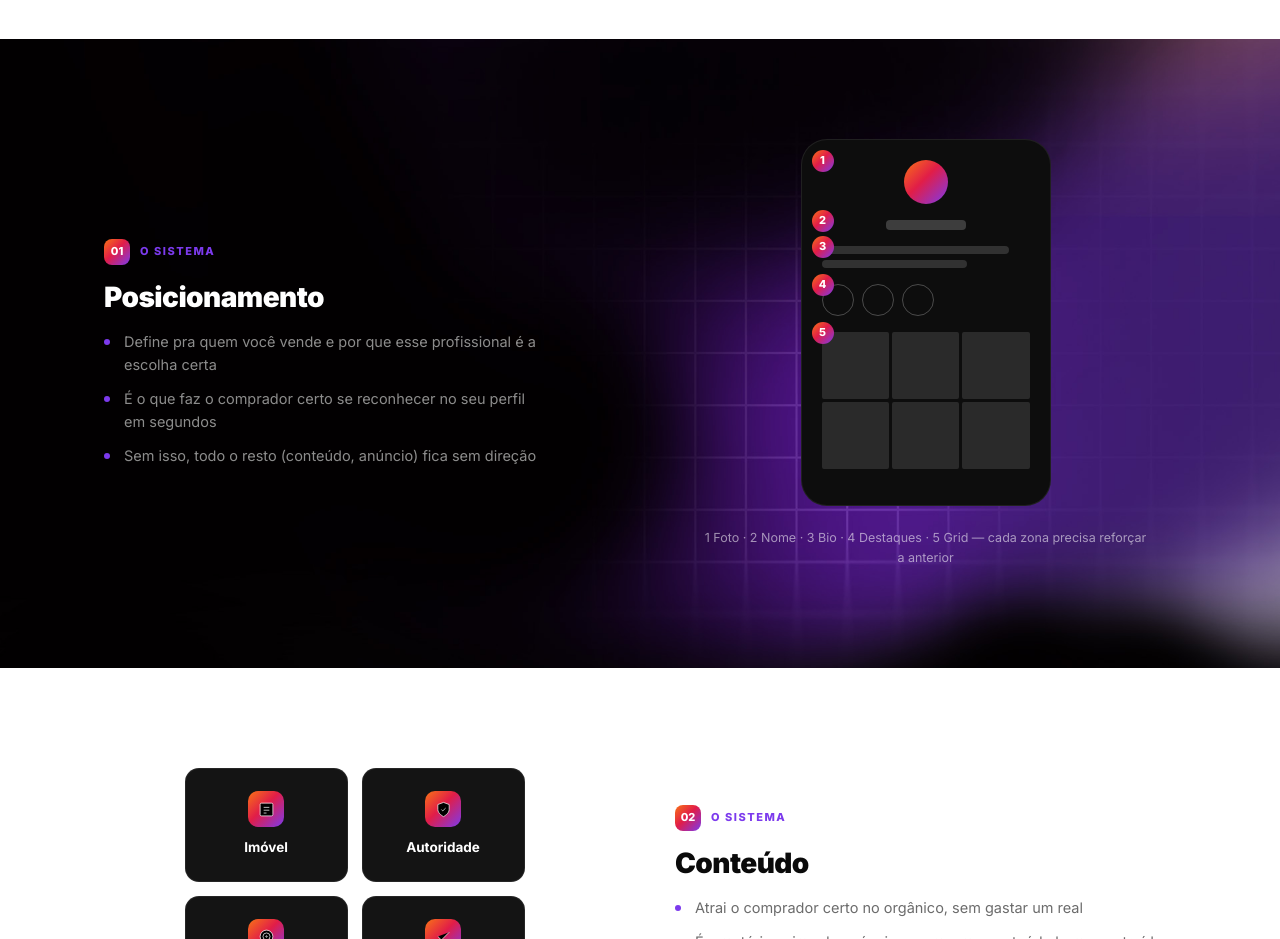
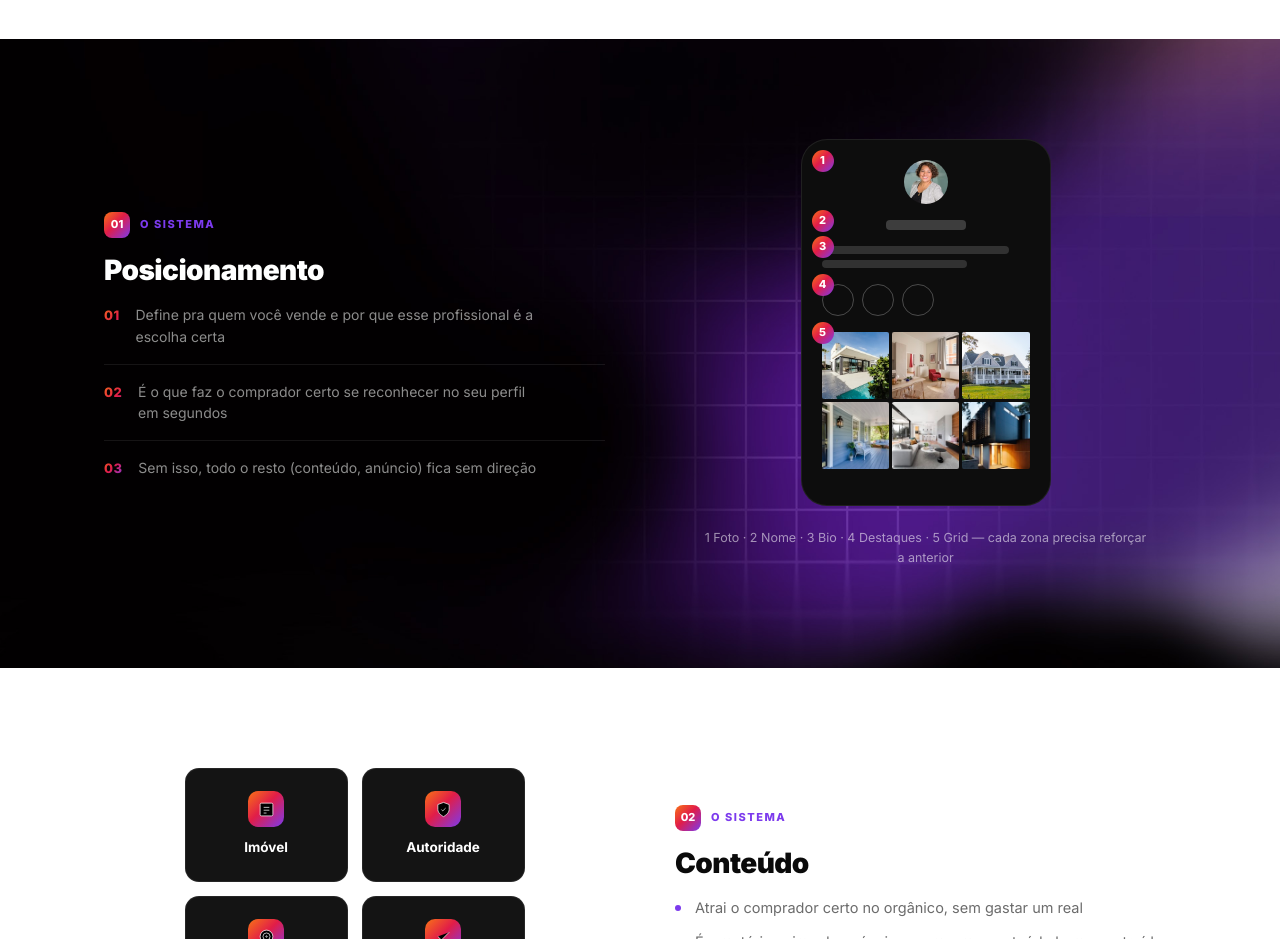
Before and after one commit to arriveindigital-cmd/workshop-imob-in-digital, a plain HTML site: page index.html in a window 1280 px wide. Shown: the part 1580-2519 px from the top of the page. Drawn offline with Linux system fonts and the light colour scheme.

Commit message:
design: secao posicionamento ganha lista numerada com scroll progressivo por item, mockup de perfil com fotos reais

```diff
--- a/index.html
+++ b/index.html
@@ -200,12 +200,19 @@ p,li{text-wrap:pretty;}
 .proof-setup{max-width:640px;margin:34px auto 0;font-size:16px;line-height:1.6;text-align:center;}
 .proof-setup b{font-weight:800;}
 
+/* lista numerada (.01/.02/.03) — substitui bullet de ponto nas seções com scroll progressivo */
+.num-list{display:flex;flex-direction:column;}
+.num-item{display:flex;gap:16px;padding:16px 0;border-top:1px solid var(--border);}
+.num-item:first-child{border-top:none;padding-top:0;}
+.num-item .ni-num{font-size:13px;font-weight:800;letter-spacing:.03em;flex-shrink:0;background:var(--grad);-webkit-background-clip:text;background-clip:text;-webkit-text-fill-color:transparent;padding-top:1px;}
+.num-item p{font-size:14px;line-height:1.55;}
+
 /* mockup de perfil com callouts numerados */
 .ig-mock{width:250px;margin:0 auto;background:#0d0d0d;border:1px solid var(--border);border-radius:26px;padding:20px;}
 .ig-zone{position:relative;margin-bottom:16px;}
 .ig-zone .zn{position:absolute;top:-10px;left:-10px;width:22px;height:22px;border-radius:50%;background:var(--grad);color:#fff;font-size:11px;font-weight:800;display:flex;align-items:center;justify-content:center;z-index:1;}
 .ig-avatar-row{display:flex;align-items:center;gap:10px;}
-.ig-avatar-circle{width:44px;height:44px;border-radius:50%;background:var(--grad);}
+.ig-avatar-img{width:44px;height:44px;border-radius:50%;object-fit:cover;}
 .ig-name-bar{height:10px;width:80px;background:rgba(255,255,255,0.2);border-radius:4px;}
 .ig-bio-lines span{display:block;height:8px;background:rgba(255,255,255,0.15);border-radius:4px;margin-bottom:6px;}
 .ig-bio-lines span:nth-child(1){width:90%;}
@@ -213,7 +220,7 @@ p,li{text-wrap:pretty;}
 .ig-highlights{display:flex;gap:8px;}
 .ig-hl-circle{width:32px;height:32px;border-radius:50%;border:1px solid rgba(255,255,255,0.25);}
 .ig-grid{display:grid;grid-template-columns:repeat(3,1fr);gap:3px;}
-.ig-grid div{aspect-ratio:1;background:rgba(255,255,255,0.12);border-radius:2px;}
+.ig-grid img{width:100%;aspect-ratio:1;object-fit:cover;border-radius:2px;display:block;}
 .ig-legend{margin-top:22px;font-size:12.5px;color:var(--text2);text-align:center;}
 
 /* matriz de conteúdo */
@@ -480,39 +487,42 @@ footer p{color:var(--text3);font-size:11.5px;}
 <section class="section bg-mecanismo">
   <div class="container">
     <div class="pillar-grid">
-      <div class="pillar-text reveal">
-        <div class="pillar-eyebrow"><span class="pillar-num">01</span><span class="eyebrow">O sistema</span></div>
-        <h3>Posicionamento</h3>
-        <ul class="text2">
-          <li>Define pra quem você vende e por que esse profissional é a escolha certa</li>
-          <li>É o que faz o comprador certo se reconhecer no seu perfil em segundos</li>
-          <li>Sem isso, todo o resto (conteúdo, anúncio) fica sem direção</li>
-        </ul>
+      <div class="pillar-text">
+        <div class="pillar-eyebrow reveal"><span class="pillar-num">01</span><span class="eyebrow">O sistema</span></div>
+        <h3 class="reveal">Posicionamento</h3>
+        <div class="num-list">
+          <div class="num-item reveal"><span class="ni-num">01</span><p class="text2">Define pra quem você vende e por que esse profissional é a escolha certa</p></div>
+          <div class="num-item reveal"><span class="ni-num">02</span><p class="text2">É o que faz o comprador certo se reconhecer no seu perfil em segundos</p></div>
+          <div class="num-item reveal"><span class="ni-num">03</span><p class="text2">Sem isso, todo o resto (conteúdo, anúncio) fica sem direção</p></div>
+        </div>
       </div>
-      <div class="pillar-illust reveal">
+      <div class="pillar-illust">
         <div class="ig-mock">
-          <div class="ig-zone" style="text-align:center;">
+          <div class="ig-zone reveal" style="text-align:center;">
             <div class="zn">1</div>
-            <div class="ig-avatar-circle" style="margin:0 auto;"></div>
+            <img class="ig-avatar-img" src="assets/perfil-corretor.jpg" alt="" style="margin:0 auto;">
           </div>
-          <div class="ig-zone" style="text-align:center;">
+          <div class="ig-zone reveal" style="text-align:center;">
             <div class="zn">2</div>
             <div class="ig-name-bar" style="margin:0 auto;"></div>
           </div>
-          <div class="ig-zone">
+          <div class="ig-zone reveal">
             <div class="zn">3</div>
             <div class="ig-bio-lines"><span></span><span></span></div>
           </div>
-          <div class="ig-zone">
+          <div class="ig-zone reveal">
             <div class="zn">4</div>
             <div class="ig-highlights"><div class="ig-hl-circle"></div><div class="ig-hl-circle"></div><div class="ig-hl-circle"></div></div>
           </div>
-          <div class="ig-zone">
+          <div class="ig-zone reveal">
             <div class="zn">5</div>
-            <div class="ig-grid"><div></div><div></div><div></div><div></div><div></div><div></div></div>
+            <div class="ig-grid">
+              <img src="assets/imovel-1.jpg" alt=""><img src="assets/imovel-2.jpg" alt=""><img src="assets/imovel-3.jpg" alt="">
+              <img src="assets/grid-1.jpg" alt=""><img src="assets/grid-2.jpg" alt=""><img src="assets/grid-3.jpg" alt="">
+            </div>
           </div>
         </div>
-        <p class="ig-legend">1 Foto · 2 Nome · 3 Bio · 4 Destaques · 5 Grid — cada zona precisa reforçar a anterior</p>
+        <p class="ig-legend reveal">1 Foto · 2 Nome · 3 Bio · 4 Destaques · 5 Grid — cada zona precisa reforçar a anterior</p>
       </div>
     </div>
   </div>
```
Also changed, not shown: assets/grid-1.jpg (added), assets/grid-2.jpg (added), assets/grid-3.jpg (added), assets/perfil-corretor.jpg (added).
